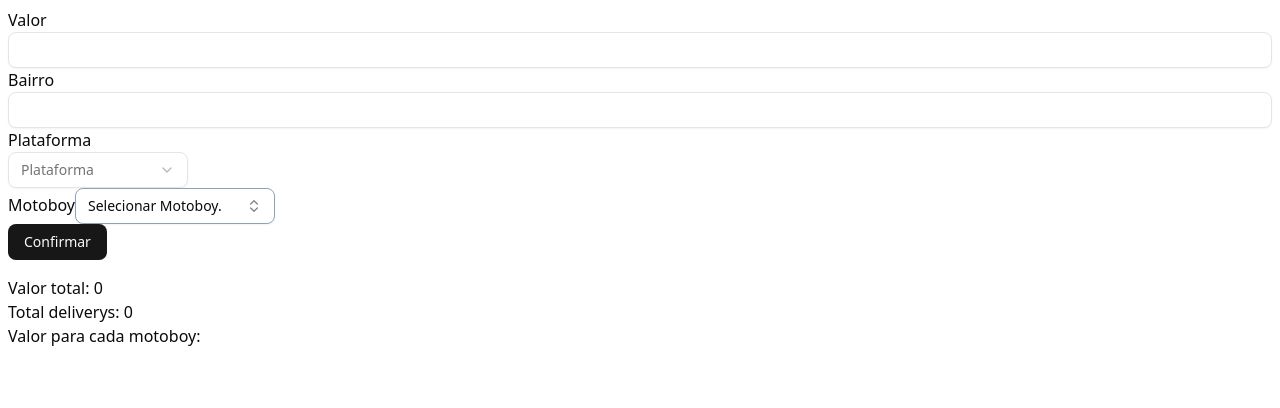
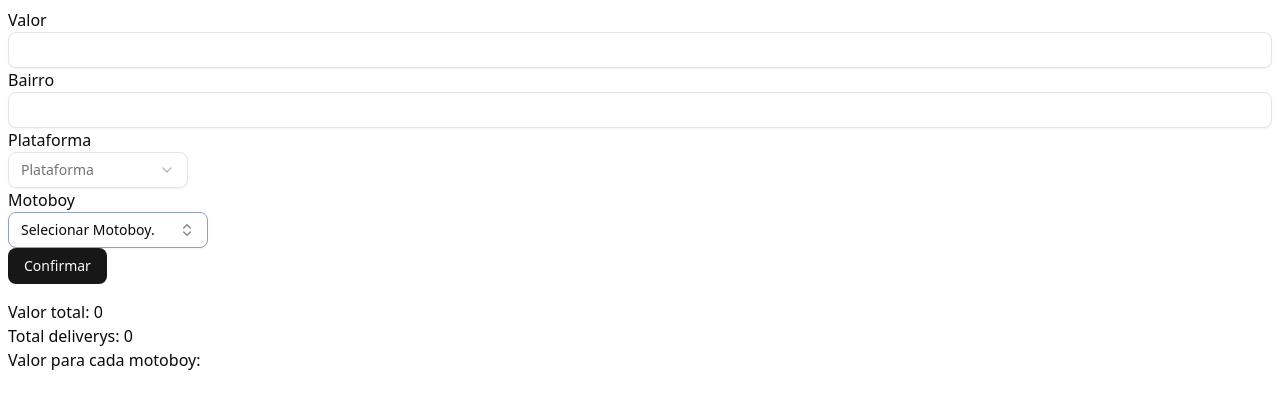
Before and after one commit to vitorsaa2k/Got-Delivery, a Next.js app: page / in a window 1280 px wide. Shown: the top 408 px of the page. Built offline with nearby package versions, Linux system fonts and the light colour scheme.

Commit message:
make motoboy input column

```diff
--- a/src/features/deliveryForm/components/inputs/motoboy.tsx
+++ b/src/features/deliveryForm/components/inputs/motoboy.tsx
@@ -2,9 +2,9 @@ import { ComboboxMotoboy } from "../comboboxMotoboy";
 
 export function SelectMotoboyInput() {
 	return (
-		<>
+		<div className="flex flex-col">
 			<label>Motoboy</label>
 			<ComboboxMotoboy />
-		</>
+		</div>
 	);
 }
```
